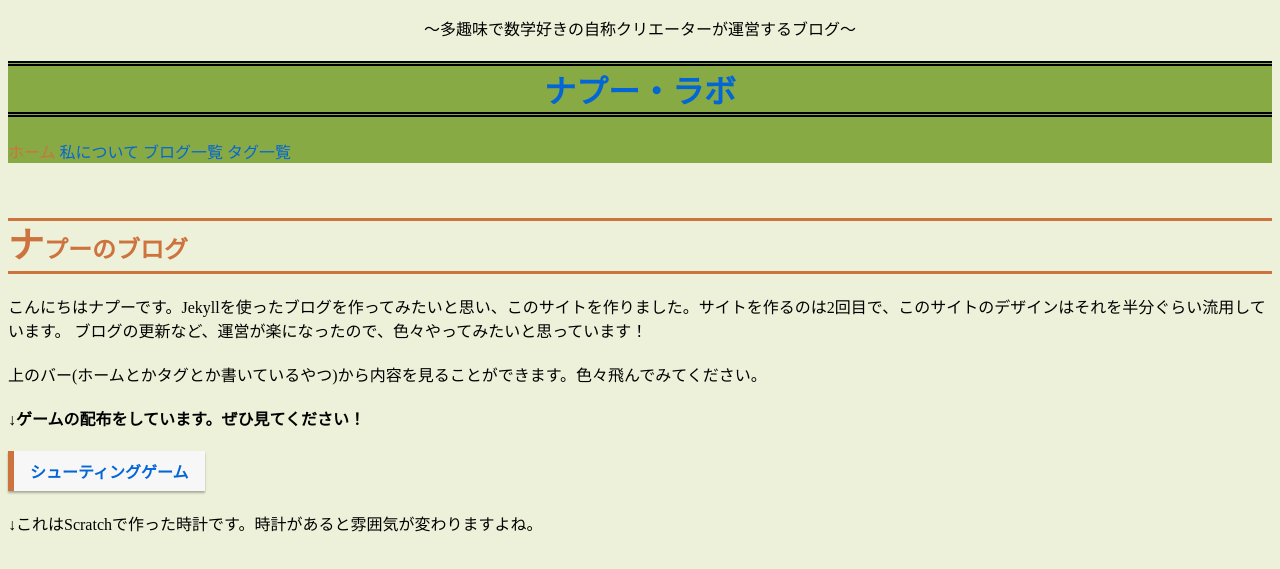
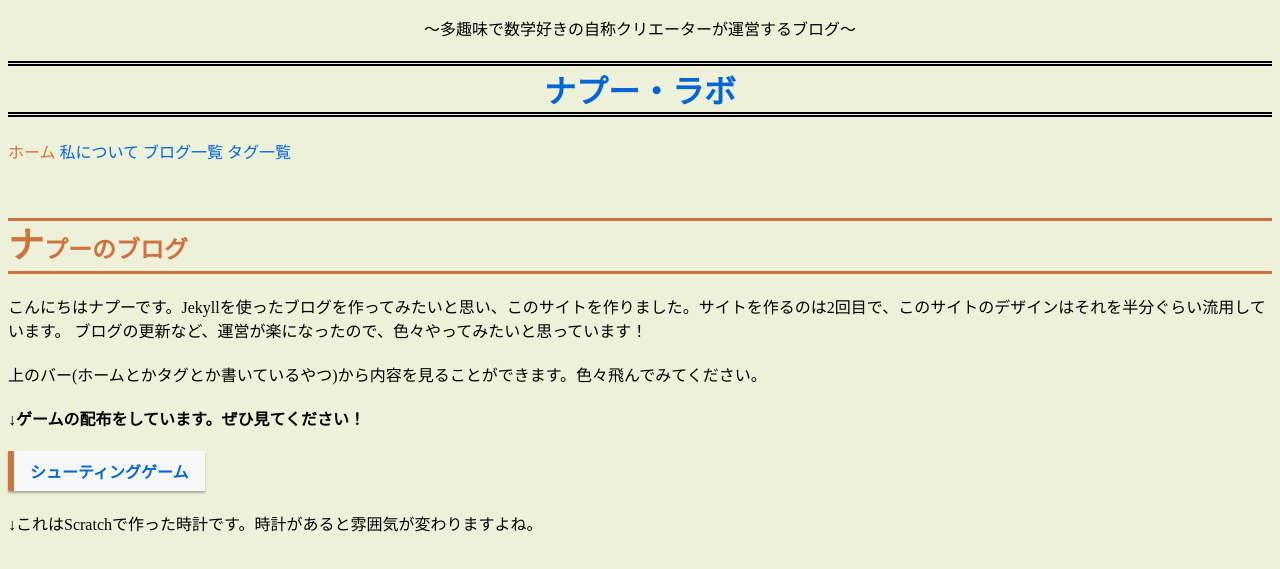
Before and after one commit to sirokurokumasan/sirokurokumasan.github.io, a Jekyll site: the page built from index.md, in a window 1280 px wide and 1400 px high. Shown: the top 569 px of the window. Built offline with Jekyll 4.4.1, drawn with Linux system fonts in a browser that asks for light colours; grey boxes are pictures that could not be loaded.

Commit message:
Update main.scss

```diff
--- a/_sass/main.scss
+++ b/_sass/main.scss
@@ -38,7 +38,7 @@ body{
 }
 
 header {
-  background: #8a4;
+  background: #eef1d9;
 }
 
 footer {
@@ -74,6 +74,7 @@ footer {
   background: #de9;
   width: 100%;
   top: 10px;
+  margine: 10px;
 }
 
 //ボタン
```
